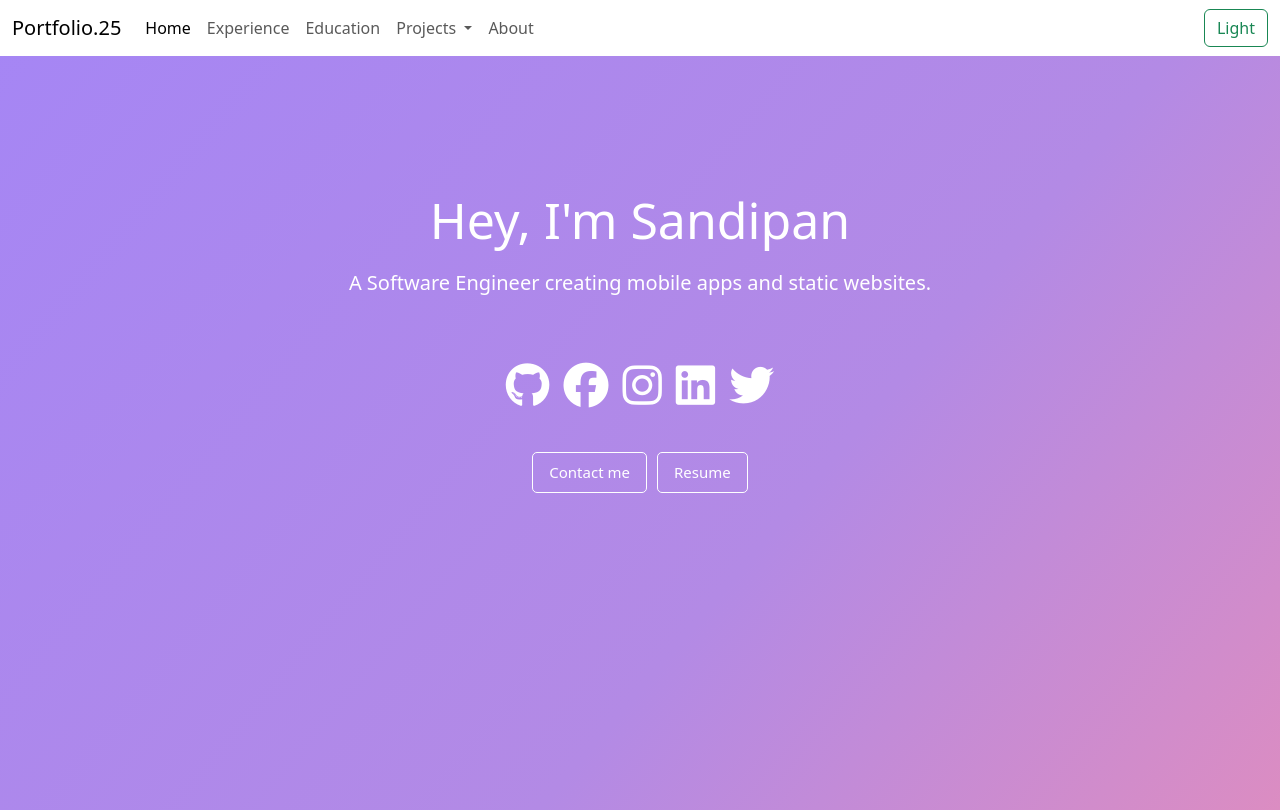
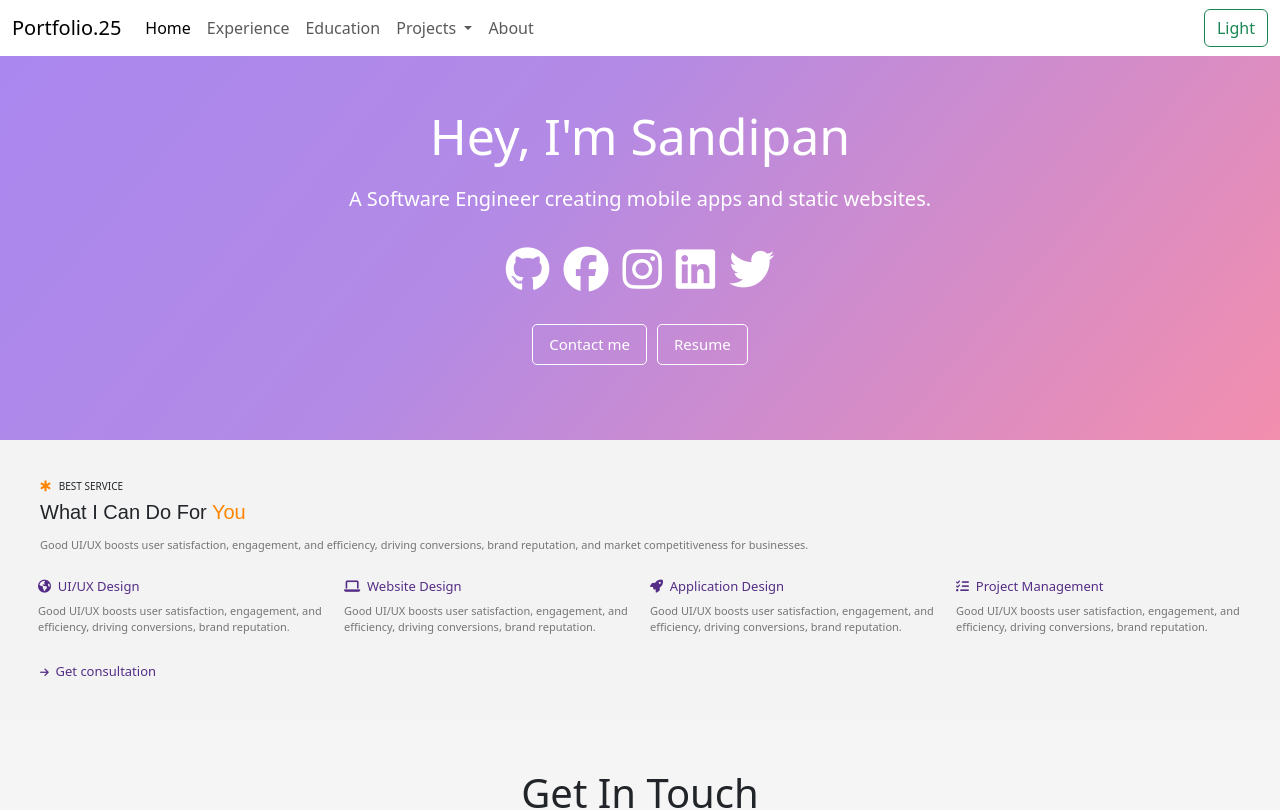
Before and after one commit to SandipanKarmakar04/portfolio, an Angular app: page /home in a window 1280 px wide. Shown: the top 810 px of the page. Built offline with nearby package versions, Linux system fonts and the light colour scheme.

Commit message:
make changes in home component

```diff
--- a/src/app/home/home.component.css
+++ b/src/app/home/home.component.css
@@ -19,19 +19,17 @@
 
 .container {
     width: 100%;
-    height: 100vh;
-    padding: 67px;
+    /* height: 91vh; */
     max-width: none;
     background: linear-gradient(130deg, #7bb3ff, #a385f7, #b38ae5, #ff8fa3, #8bc6a6, #6fa98a, #ffc078, #f8e7b9);
     /* background: linear-gradient(130deg, #a0c4ff, #c6affc, #b7e4c7, #95d5b2, #d8f3dc, #fdfcdc); */
     background-size: 500% 500%;
-    animation: infiniteGradientShift 80s infinite linear;
+    animation: infiniteGradientShift 70s infinite linear;
 }
 
 .container1{
-    width: 100%;
-    padding: 67px;
-
+    width: auto;
+    padding: 50px;
 
 }
 #resume:hover{
--- a/src/app/home/home.component.html
+++ b/src/app/home/home.component.html
@@ -1,10 +1,10 @@
 
-<div class="container" style="">
+<div class="container">
 
-        <div class="text-center container1">
+        <div class="text-center container1" >
                 <h1 class="display-1">Hey, I'm Sandipan</h1>
                 <p class="lead" style="padding: 10px; color: white;">A Software Engineer creating mobile apps and static websites.</p>
-                <div class="p" style="padding: 2rem;">
+                <div class="p" style="padding: 0rem;">
                         <a target="_blank" rel="noopener noreferrer" href="https://github.com/"
                                 aria-label="My github"><i class="fab fa-github socialicons" style="font-size: 45px; padding: 7px; color: white"></i></a>
                         <a target="_blank" rel="noopener noreferrer" href="https://www.facebook.com/"
@@ -17,10 +17,12 @@
                                 aria-label="My twitter"><i class="fab fa-twitter socialicons" style="font-size: 45px; padding: 7px; color: white"></i></a>
                 </div>
 
+               <div style="padding: 20px;">
                 <a class="btn btn-outline btn-lg " id="contact" href="" role="button"
-                        aria-label="Learn more about me" style="border: 1.4px solid white; color: white; border-radius: 5px; margin: 5px; font-size: 15px;">Contact me</a>
-                <a class="btn btn-outline btn-lg " id="resume" href="" role="button"
-                        aria-label="Learn more about me" style="border: 1.4px solid white; color: white; border-radius: 5px; margin: 5px; font-size: 15px;">Resume</a>
+                aria-label="Learn more about me" style="border: 1.4px solid white; color: white; border-radius: 5px; margin: 5px; font-size: 15px;">Contact me</a>
+        <a class="btn btn-outline btn-lg " id="resume" href="" role="button"
+                aria-label="Learn more about me" style="border: 1.4px solid white; color: white; border-radius: 5px; margin: 5px; font-size: 15px;">Resume</a>
+               </div>
         </div>
 </div>
 
```
